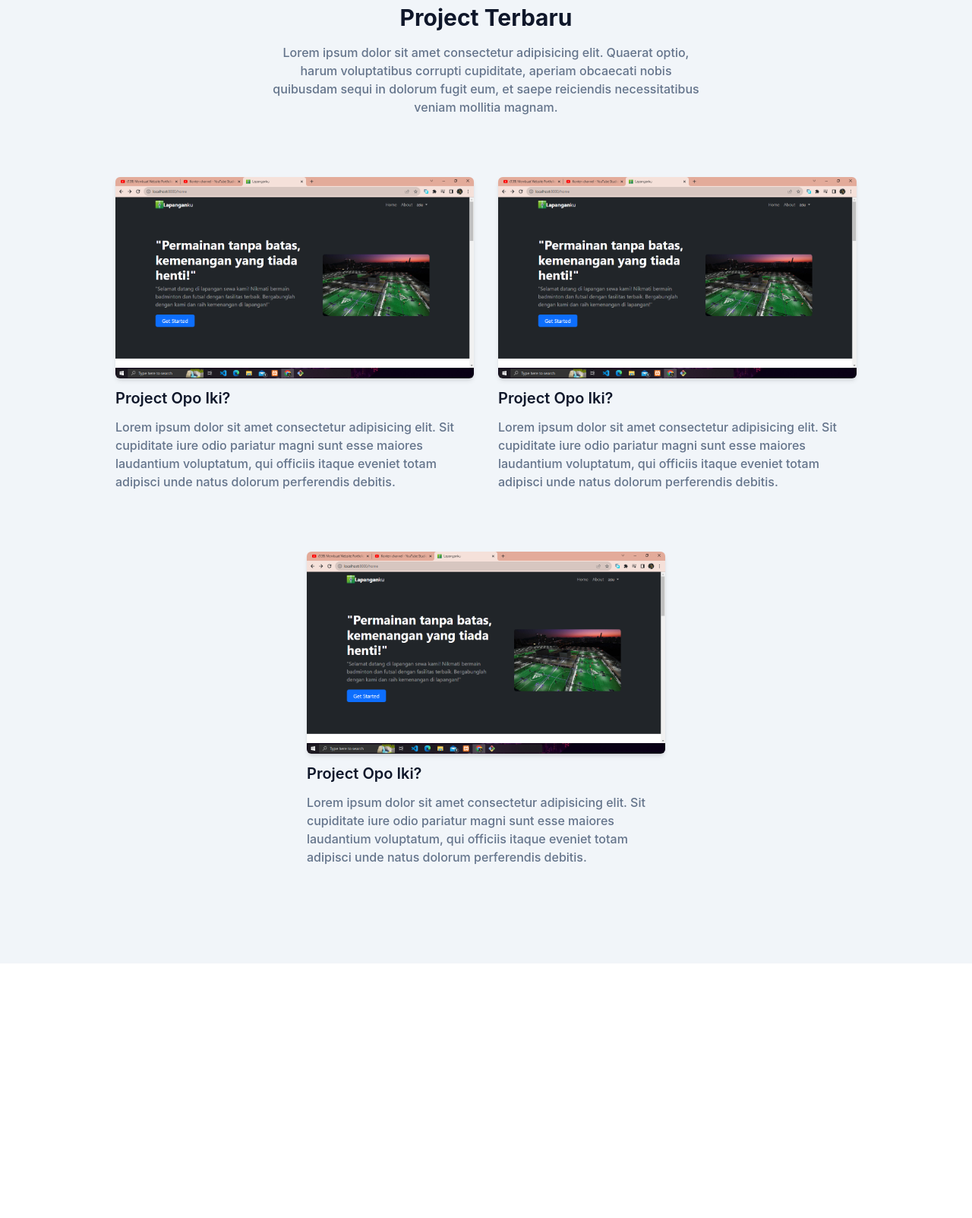
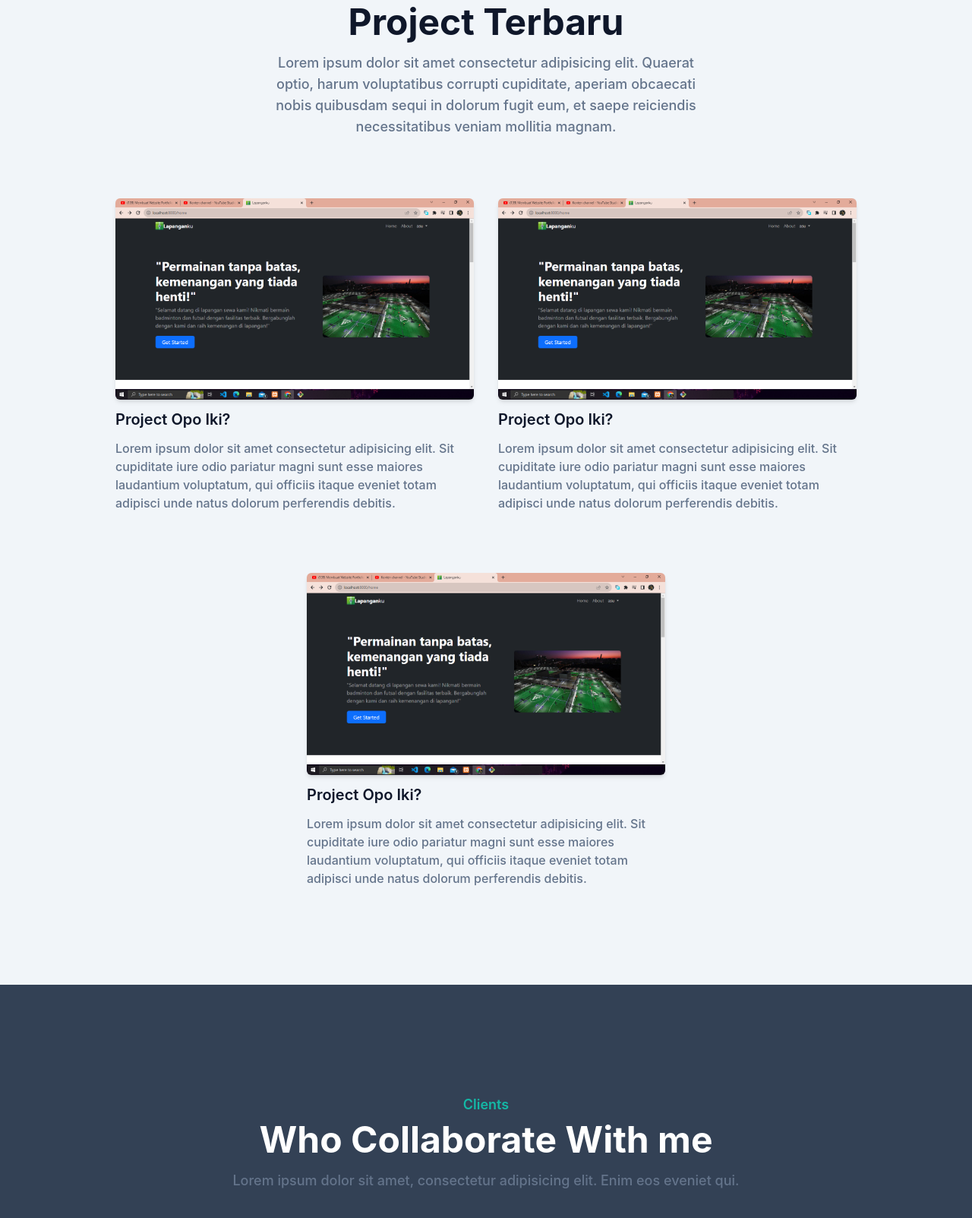
Before and after one commit to Xmsyd/Portofolio, a plain HTML site: page portofolio-tailwind-css/index.html in a window 1280 px wide. Shown: the part 1375-2978 px from the top of the page at 76% size. Before the commit the page ends 2643 px from the top, so only its background shows below. Drawn offline with Linux system fonts and the light colour scheme.

Commit message:
Add Clients Section's

```diff
--- a/portofolio-tailwind-css/index.html
+++ b/portofolio-tailwind-css/index.html
@@ -134,15 +134,15 @@
             <div class="w-full px-4">
                 <div class="max-w-xl mx-auto text-center mb-16">
                     <h4 class="font-semibold text-lg text-primary mb-2">Portofolio</h4>
-                    <h2 class="font-bold text-dark text-3xl mb-4">Project Terbaru</h2>
-                    <p class="font-medium text-md text-secondary">
+                    <h2 class="font-bold text-dark text-3xl mb-4 sm:text-4xl lg:text-5xl">Project Terbaru</h2>
+                    <p class="font-medium text-md text-secondary md:text-lg">
                         Lorem ipsum dolor sit amet consectetur adipisicing elit. Quaerat optio, harum voluptatibus corrupti cupiditate, aperiam obcaecati nobis quibusdam sequi in dolorum fugit eum, et saepe reiciendis necessitatibus veniam mollitia magnam.
                     </p>
                 </div>
             </div>
 
             <div class="w-full px-4 flex flex-wrap justify-center xl:w-10/12 xl:mx-auto">
-                <!-- Column Project Here -->
+                <!-- Column Project Start -->
                 <div class="mb-12 p-4 lg:w-1/2">
                     <div class="rounded-md shadow-md overflow-hidden">
                         <img src="dist/img/project1.png" alt="Project 1" width="w-full">
@@ -169,10 +169,38 @@
                     <h3 class="font-semibold text-xl text-dark mt-3 mb-3">Project Opo Iki?</h3>
                     <p class="font-medium text-base text-secondary">Lorem ipsum dolor sit amet consectetur adipisicing elit. Sit cupiditate iure odio pariatur magni sunt esse maiores laudantium voluptatum, qui officiis itaque eveniet totam adipisci unde natus dolorum perferendis debitis.</p>
                 </div>
+
+                <!-- Column Project End -->
             </div>
         </div>
     </section>
     <!-- Portofolio Section End -->
+
+    <!-- Client Section Start -->
+    <section id="clients" class="pt-36 pb-32 bg-slate-700">
+        <div class="container">
+            <div class="w-full px-4">
+                <div class="mx-auto text-center mb-16">
+                    <h4 class="font-semibold text-lg text-primary mb-2">Clients</h4>
+                    <h2 class="font-bold text-white text-3xl mb-4 sm:text-4xl lg:text-5xl">Who Collaborate With me</h2>
+                    <p class="font-medium text-md text-secondary md:text-lg">
+                        Lorem ipsum dolor sit amet, consectetur adipisicing elit. Enim eos eveniet qui.
+                    </p>
+                </div>
+            </div>
+
+            <div class="w-full px-4">
+                <div class="flex flex-wrap items-center justify-center">
+                    <!-- client column Start -->
+                    <a href="#" class="max-[120px]: mx-4 py-4 grayscale opacity-60 transition duration-500 hover:grayscale-0 hover:opacity-100 lg:mx-6 xl:mx-8">
+                        <img src="#" alt="">
+                    </a>
+                    <!-- Clients Column End -->
+                </div>
+            </div>
+        </div>
+    </section>
+    <!-- Client Section End -->
 <!-- javaScript -->
 <script src="dist/js/script.js"></script>
 </body>
```
Also changed, not shown: portofolio-tailwind-css/dist/output.css.
